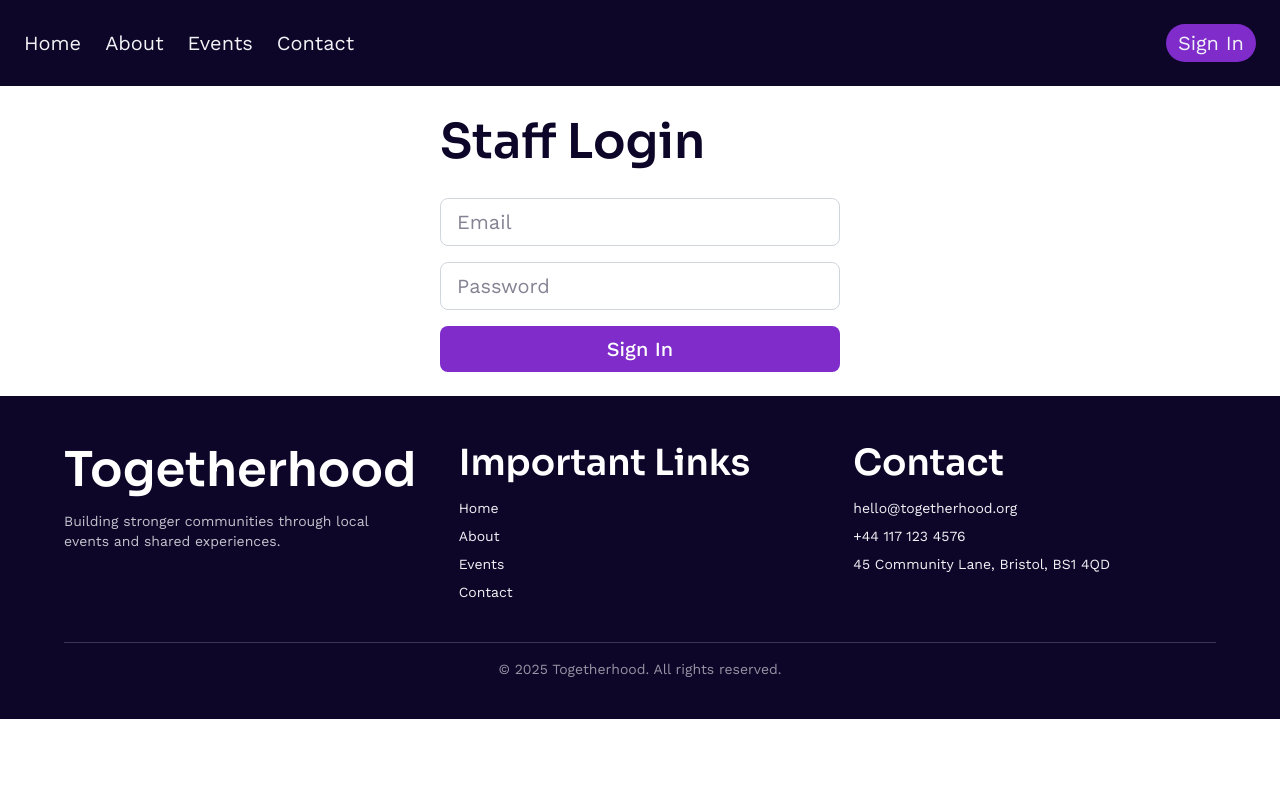
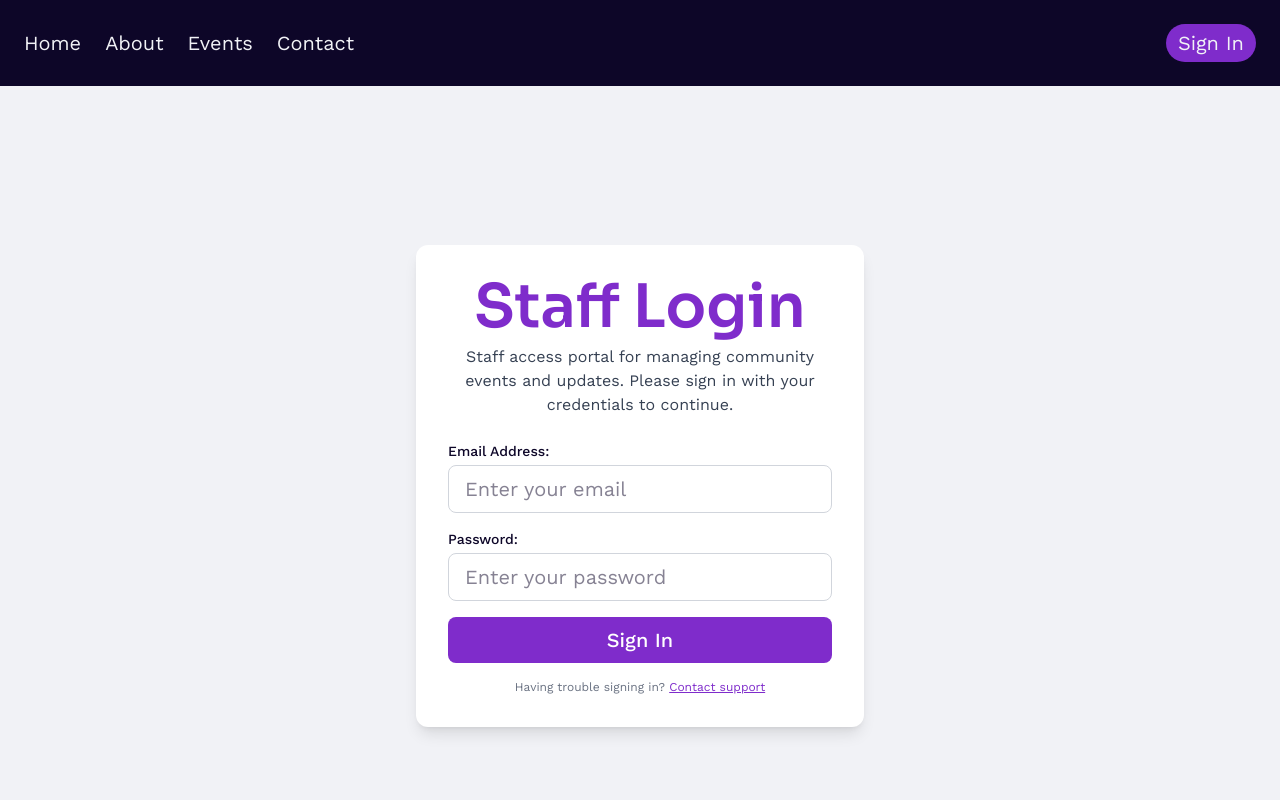
Before and after one commit to Molly-Hughes/events-platform, a React (Vite) app: page /sign-in in a window 1280 px wide. Shown: the top 800 px of the page. Built offline with nearby package versions, Linux system fonts and the light colour scheme; no server answers.

Commit message:
Updated sign in page, restyled and added content

```diff
--- a/src/pages/SignInPage.jsx
+++ b/src/pages/SignInPage.jsx
@@ -53,8 +53,15 @@ export function SignInPage() {
   };
 
   return (
-    <div className="max-w-md mx-auto p-6 text-darkPurple">
-      <h2 className="text-2xl font-semibold mb-6">Staff Login</h2>
+    <div className="flex items-center justify-center min-h-screen bg-antiFlashWhite px-4 sm:px-6 lg:px-8">
+      <div className="w-full max-w-md bg-white rounded-xl shadow-lg p-6 sm:p-8 text-darkPurple">
+        <h1 className="text-3xl sm:text-4xl md:text-5xl lg:text-6xl font-bold text-frenchViolet mb-2 text-center">
+          Staff Login
+        </h1>
+        <p className="text-sm sm:text-base text-gray-700 mb-6 text-center">
+          Staff access portal for managing community events and updates. Please
+          sign in with your credentials to continue.
+        </p>
 
         {error && (
           <p className="mb-4 text-red-600 font-medium text-center">{error}</p>
@@ -62,9 +69,16 @@ export function SignInPage() {
 
         <form onSubmit={handleSignIn} className="space-y-4">
           <div>
+            <label
+              htmlFor="email"
+              className="block text-sm font-medium text-darkPurple mb-1"
+            >
+              Email Address:
+            </label>
             <input
+              id="email"
               type="email"
-            placeholder="Email"
+              placeholder="Enter your email"
               value={email}
               onChange={(e) => {
                 setEmail(e.target.value);
@@ -77,6 +91,7 @@ export function SignInPage() {
                   : "border-gray-300 focus:ring-frenchViolet"
               }`}
               disabled={submitting}
+              required
             />
             {formErrors.email && (
               <p className="text-red-600 text-sm mt-1">{formErrors.email}</p>
@@ -84,9 +99,16 @@ export function SignInPage() {
           </div>
 
           <div>
+            <label
+              htmlFor="password"
+              className="block text-sm font-medium text-darkPurple mb-1"
+            >
+              Password:
+            </label>
             <input
+              id="password"
               type="password"
-            placeholder="Password"
+              placeholder="Enter your password"
               value={password}
               onChange={(e) => {
                 setPassword(e.target.value);
@@ -99,6 +121,7 @@ export function SignInPage() {
                   : "border-gray-300 focus:ring-frenchViolet"
               }`}
               disabled={submitting}
+              required
             />
             {formErrors.password && (
               <p className="text-red-600 text-sm mt-1">{formErrors.password}</p>
@@ -115,6 +138,17 @@ export function SignInPage() {
             {submitting ? "Signing in..." : "Sign In"}
           </button>
         </form>
+
+        <p className="text-xs text-gray-500 mt-4 text-center">
+          Having trouble signing in?{" "}
+          <a
+            href="mailto:hello@togetherhood.org"
+            className="text-frenchViolet underline hover:text-darkPurple"
+          >
+            Contact support
+          </a>
+        </p>
+      </div>
     </div>
   );
 }
```
Lines whose indentation alone changed are shown as unchanged.
